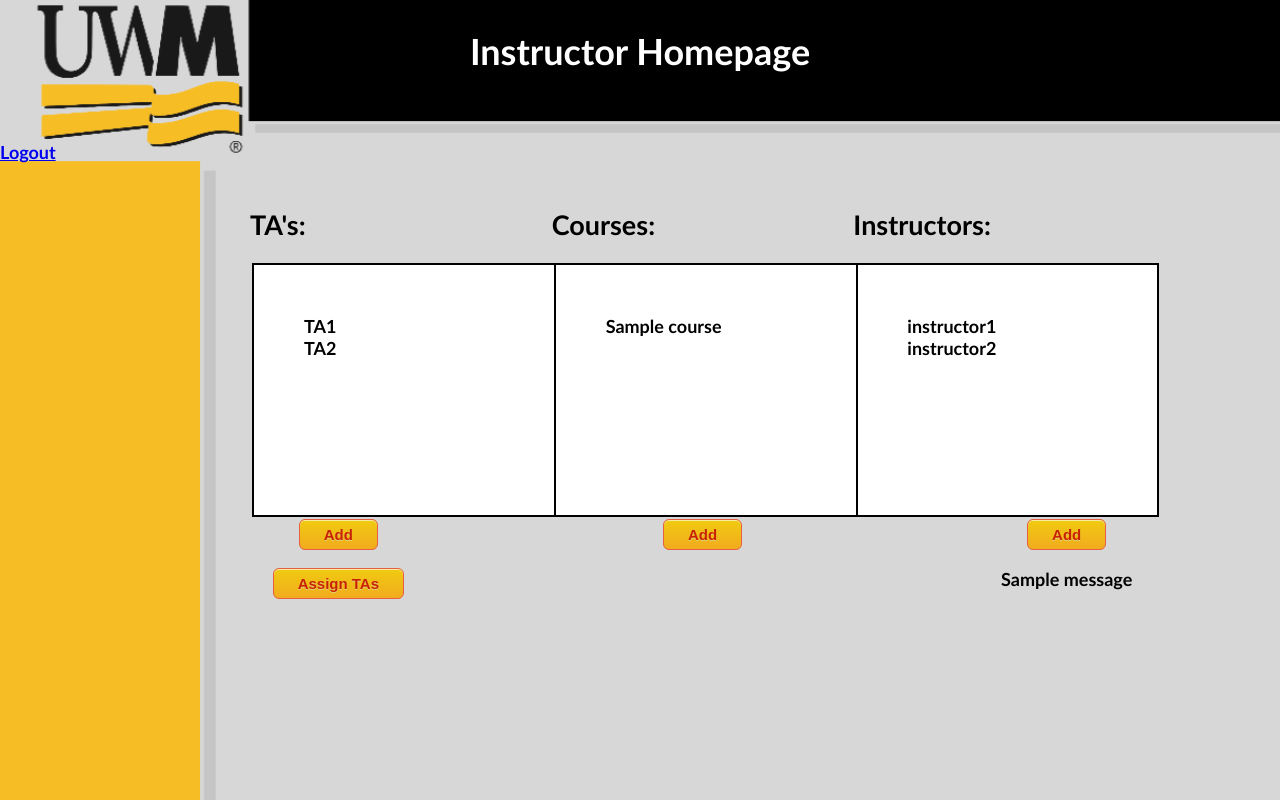
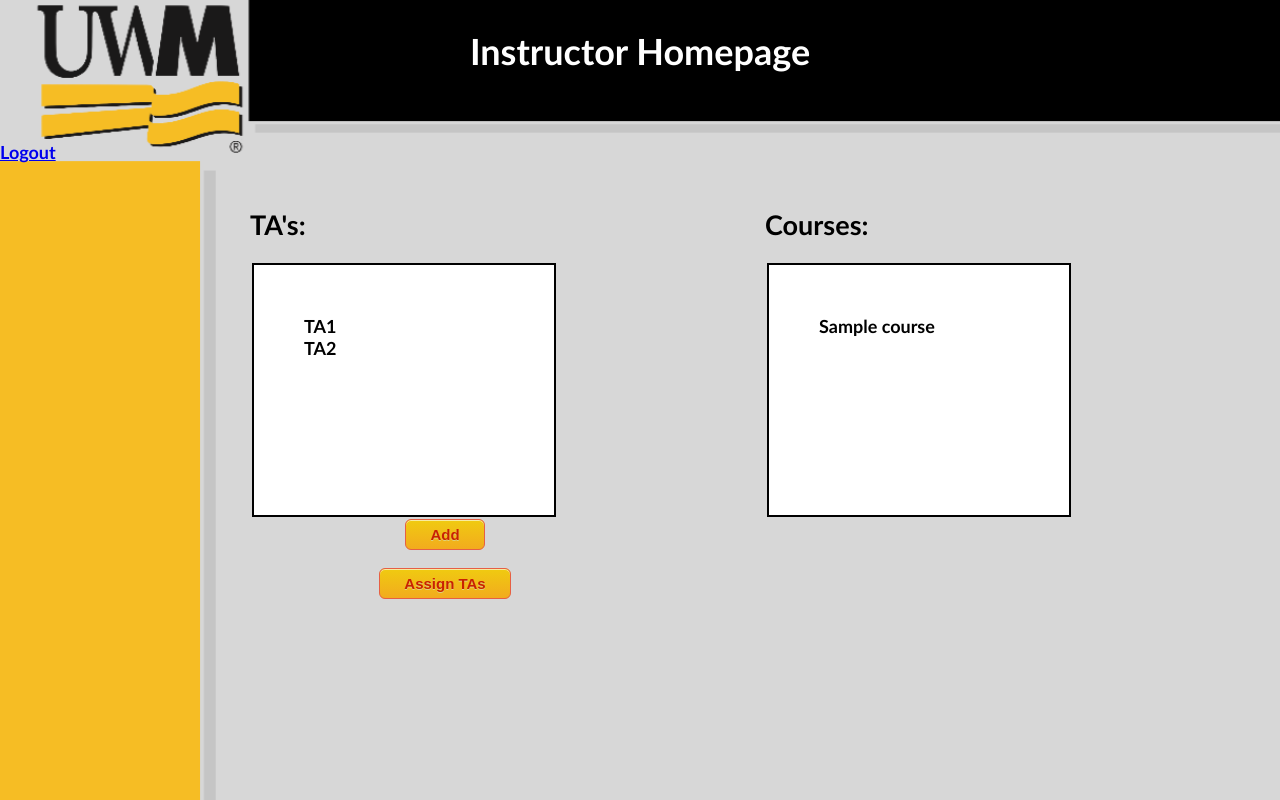
Before and after one commit to schm2455/seProject, a Django app: template templates/instructor_home.html in a window 1280 px wide. Run offline with Django 3.2, Linux system fonts and the light colour scheme; data comes from the database, SQL or seed files in the repository; both versions use the stored data as it was after the commit; tables that the repository leaves empty hold one stand-in row (values such as "Sample post"); the template is opened without the code that fills it: values that come from a table or form of the project are taken from there, most other values are stand-ins (such as "Sample title", 1, 10 or a date in 2020); one stand-in notice (Sample message) is shown.

Commit message:
fixed formatting

```diff
--- a/templates/instructor_home.html
+++ b/templates/instructor_home.html
@@ -16,9 +16,9 @@
 <a href="/login/">Logout</a>
     <br/>
     <br/>
-  <div class="column_left">
+  <div class="column_left" style="width:50%">
+      <div class="left">
       <div class="Left">
-      <div class="left">
       <h2>TA's:</h2>
       <form action="/instructor_home/"  id = "TAs" method="post">
       {% csrf_token %}
@@ -38,7 +38,7 @@
         </div>
     </div>
   </div>
-  <div class="column_center">
+  <div class="column_right" style="width:50%">
         <div class="Left">
             <h2>Courses:</h2>
       <form action="/instructor_home/"  id = "Courses" method="post">
@@ -50,33 +50,7 @@
          {% endfor %}
           </div>
       </div>
-
       </form>
-
-        <form action ="/courses/">
-          <input type="submit" value="Add">
-        </form>
-  </div>
-  </div>
-  <div class="column_right">
-            <h2>Instructors:</h2>
-      <form action="/instructor_home/"  id = "Instructors" method="post">
-    {% csrf_token %}
-      <div id="InstructorList">
-    {% for i in instructors %}
-    {{ i }}<br/>
-    {% endfor %}
-      </div>
-</form>
-              <form action ="/instructors/">
-          <input type="submit" value="Add">
-        </form>
-   <div class ="center">
-        {% if messages %}
-            {% for i in messages %}
-            {{ i }}
-            {% endfor %}
-        {% endif %}
   </div>
   </div>
 </div>
```
Also changed, not shown: db.sqlite3. Lines whose indentation alone changed are shown as unchanged.
